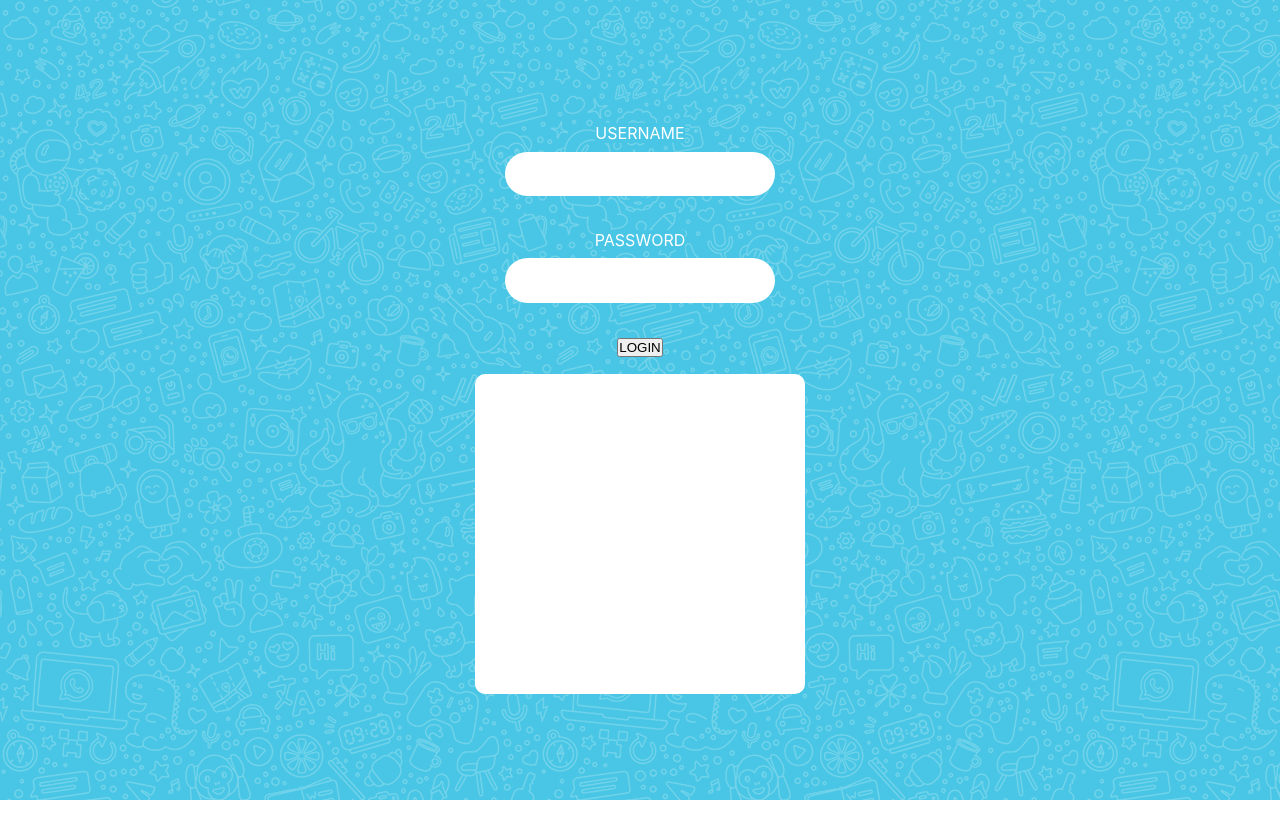
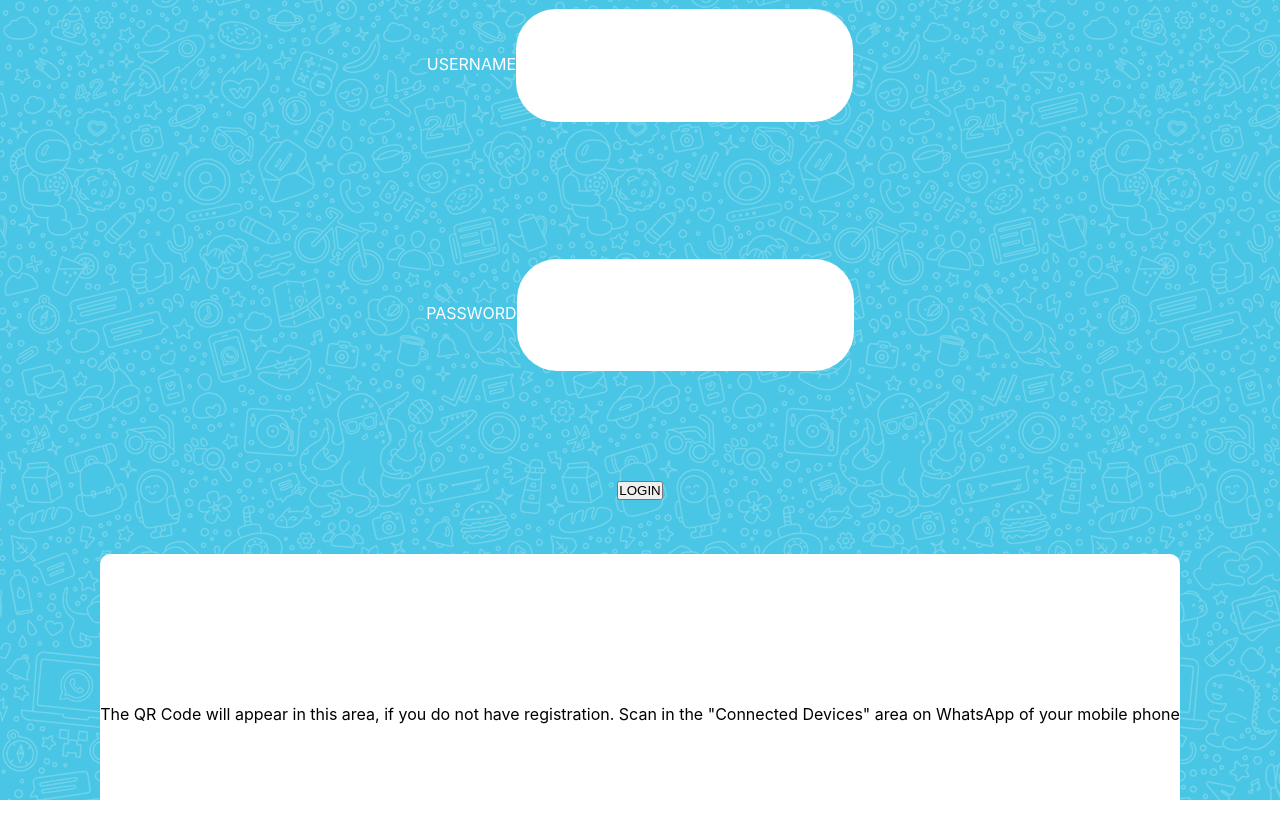
Before and after one commit to jonacastroeras/whatsapp, a React (Create React App) app: page /register in a window 1280 px wide. Shown: the top 838 px of the page. Before the commit the page ends 800 px from the top, so only its background shows below. Built offline with nearby package versions, Linux system fonts and the light colour scheme.

Commit message:
explicação do QR Code e criação do componente UserNameExist

```diff
--- a/src/pages/HomePage/index.js
+++ b/src/pages/HomePage/index.js
@@ -12,7 +12,6 @@
 
         <div className="buttonGroup">
           <Link to="/register">Get Started</Link>
-          <Link to="/register">Register</Link>
         </div>
       </div>
     </>
--- a/src/pages/Register/index.js
+++ b/src/pages/Register/index.js
@@ -105,6 +105,14 @@
           </div>
 
           <div className="qrCode">
+          {!showQrCode && (
+              <p>
+              The QR Code will appear in this area, if you do not have
+              registration. Scan in the "Connected Devices" area on WhatsApp of
+              your mobile phone
+            </p>
+            )}
+
             {showQrCode && (
               <>
                 <QRCode value={qrCode} fgColor="#35879B" />
```
Also changed, not shown: src/components/UserNameExist/index.js (added, +10 -0 lines).
